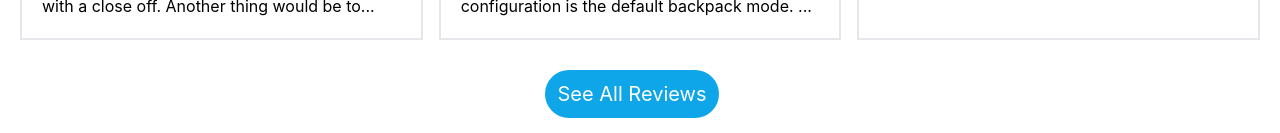
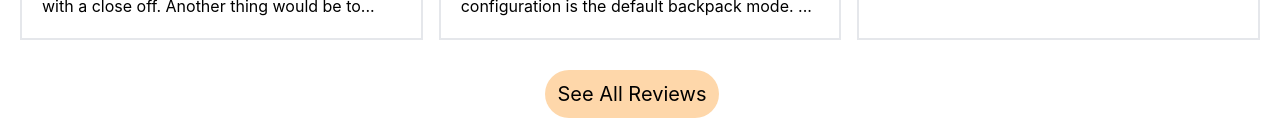
Before and after one commit to mdamirhossainjowel/Alaeze, a React (Create React App) app: page / in a window 1280 px wide. Shown: the part 1147-1280 px from the top of the page. Built offline with nearby package versions, Linux system fonts and the light colour scheme.

Commit message:
final update

```diff
--- a/src/Component/Home/Home.js
+++ b/src/Component/Home/Home.js
@@ -34,7 +34,7 @@ const Home = () => {
         </div>
         <div className="text-center">
           <NavLink
-            className="mr-4 text-white text-xl bg-sky-500 p-3 rounded-full "
+            className="mr-4 text-xl bg-orange-200 p-3 rounded-full "
             to="/reviews"
           >
             See All Reviews
```
